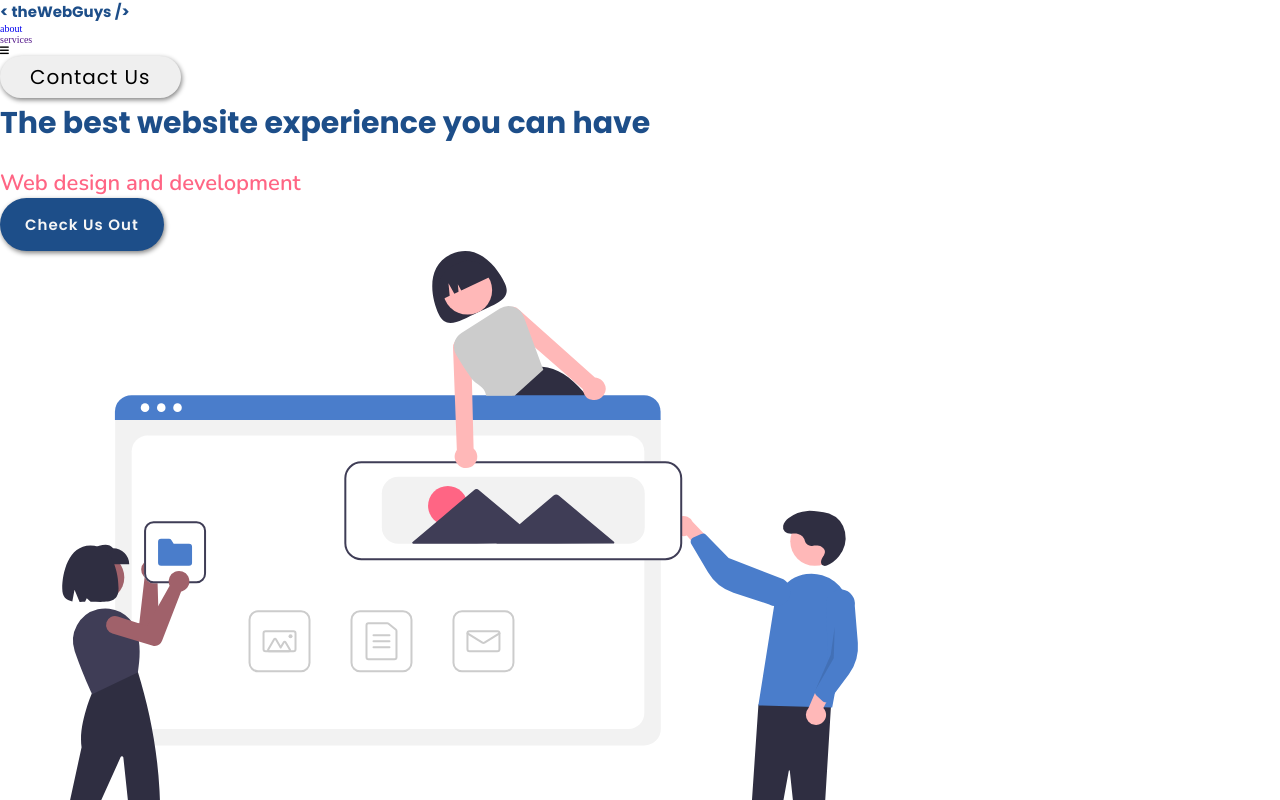
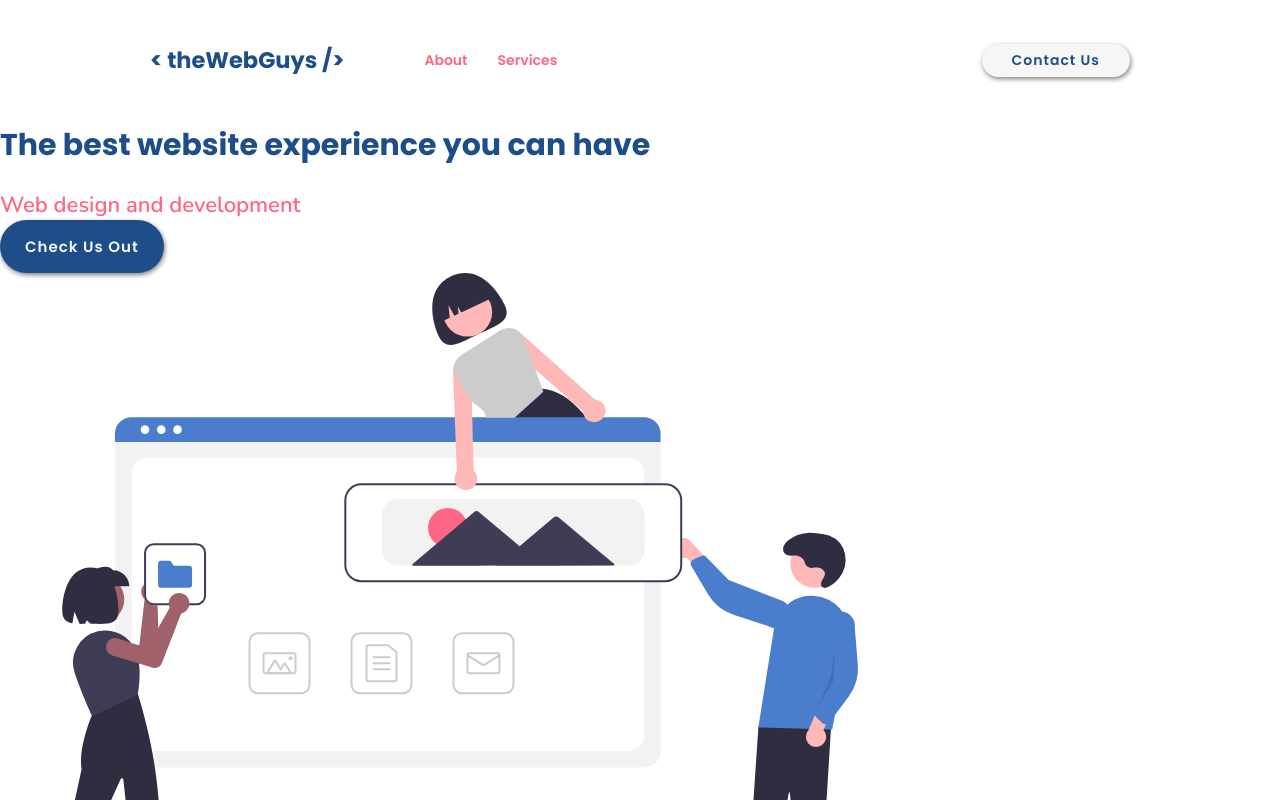
Before and after one commit to soumikmofficial/pure_HTML_CSS-website, a plain HTML site: page index.html in a window 1280 px wide. Shown: the top 800 px of the page. Drawn offline with nearby package versions, Linux system fonts and the light colour scheme.

Commit message:
header done for laptop and mobile

```diff
--- a/styles2.css
+++ b/styles2.css
@@ -68,7 +68,79 @@ label {
   display: block;
 }
 
+/* .........nav section....................... */
+
+nav {
+  /* background: pink; */
+  display: flex;
+  align-items: center;
+  padding: 0 15rem;
+  height: 15vh;
+}
+
+.nav-left {
+  display: flex;
+  width: 50%;
+  justify-content: flex-start;
+}
+
+.nav-brand {
+  font-size: 1.5rem;
+  transition: all 0.2s;
+}
+
+.nav-brand:hover {
+  transform: rotate(-3deg);
+}
+
+.nav-menu {
+  display: flex;
+  align-items: center;
+  margin-left: 8rem;
+}
+
+.nav-menu a {
+  color: var(--pink-color);
+  font-size: 1.4rem;
+  font-weight: 600;
+  text-transform: capitalize;
+  font-family: var(--header-font);
+  margin-right: 3rem;
+  transition: all 0.2s;
+}
+
+.nav-menu a:hover {
+  color: var(--primary-color);
+}
+
+.hamburger {
+  display: none;
+}
+
+.nav-right {
+  width: 50%;
+  display: flex;
+  align-items: center;
+  justify-content: flex-end;
+}
+
+.nav-right button {
+  font-size: 1.4rem;
+  font-weight: 600;
+  color: var(--primary-color);
+  background: var(--ligt-grey);
+}
+
+.nav-right button:hover {
+  color: white;
+  background: var(--primary-color);
+}
+
 /* ........................hero section...................... */
+
+.hero-section {
+  height: 85vh;
+}
 
 .hero-left h1 {
   font-size: 3rem;
@@ -124,16 +196,22 @@ label {
   /* width: fit-content; */
 }
 
+.extra-button {
+  display: none;
+}
+
+/* ............mobile view........................  */
+
 @media (max-width: 768px) {
   html {
     font-size: 55%;
   }
   nav {
     display: flex;
-    align-items: center;
-    height: 10vh;
+    /* align-items: center; */
     padding: 0 2rem;
     /* background: pink; */
+    height: 10vh;
   }
 
   .nav-left {
@@ -145,13 +223,10 @@ label {
     height: inherit;
   }
 
-  .nav-brand {
-    font-size: 1.5rem;
-  }
-
-  .nav-left i {
+  .hamburger {
     color: var(--primary-color);
-    font-size: 3rem;
+    font-size: 2rem;
+    display: block;
   }
 
   .nav-menu {
@@ -201,7 +276,5 @@ label {
 
   .extra-button {
     display: block;
-    /* position: absolute; */
-    /* bottom: 5rem; */
   }
 }
```
